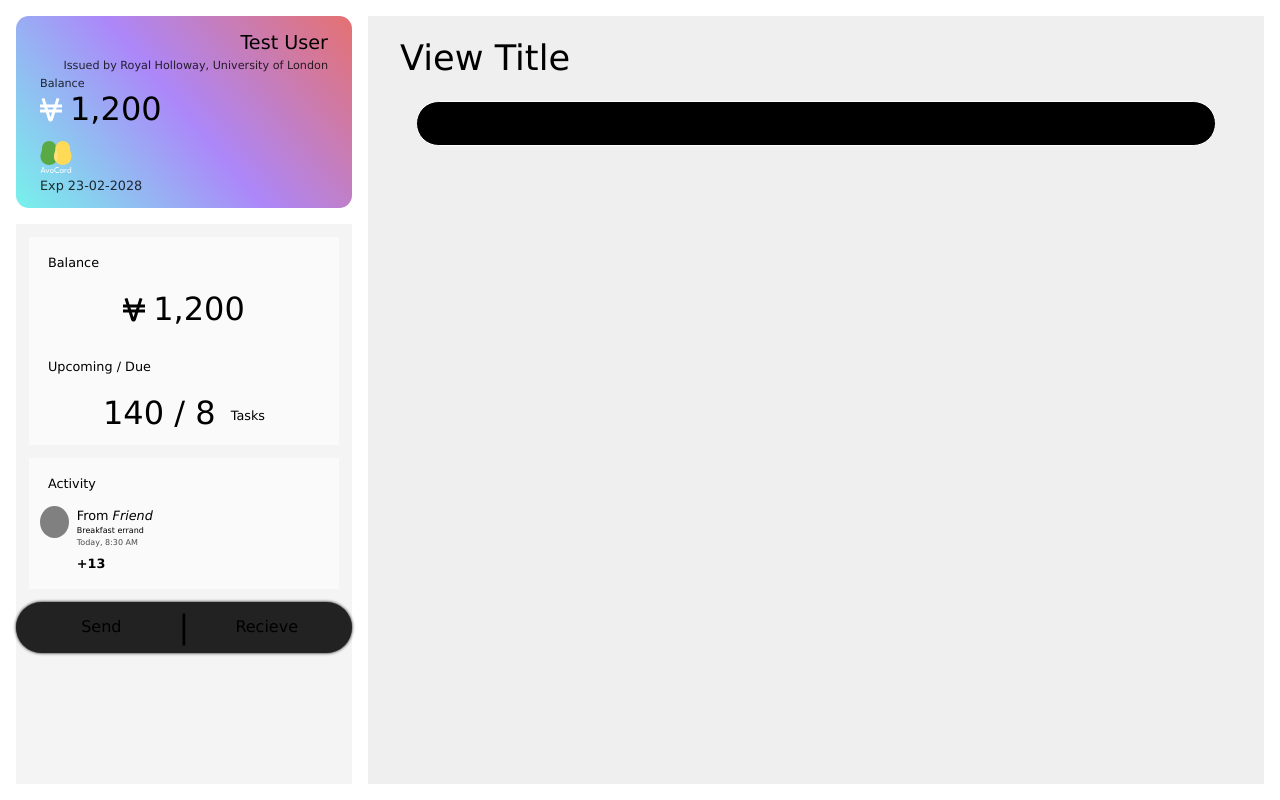
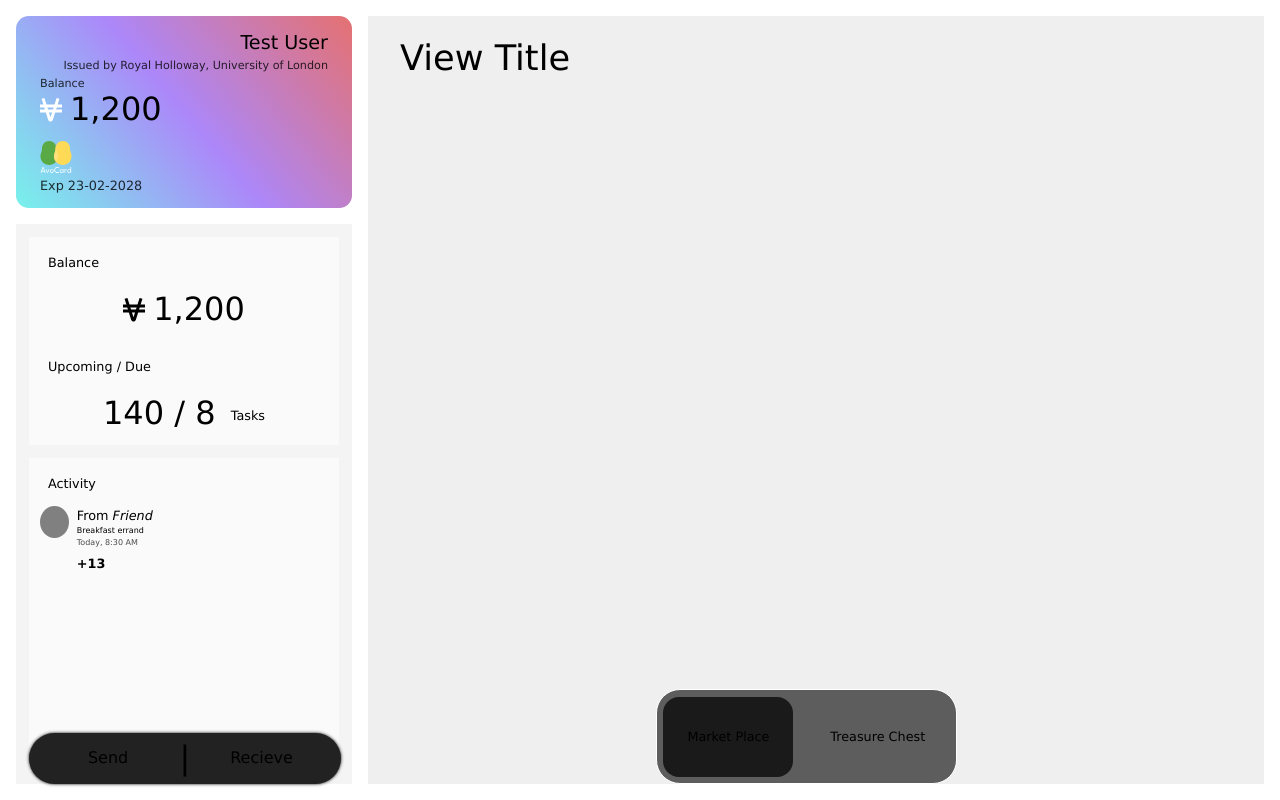
Before and after one commit to royal-hackaway-v7-AA-batteries/AvoCard, a React (Vite) app: page / in a window 1280 px wide. Built offline with nearby package versions, Linux system fonts and the light colour scheme; no server answers; the database is empty.

Commit message:
Implemented NavBar that shows routing between marketplace and treasure views

```diff
--- a/src/App.tsx
+++ b/src/App.tsx
@@ -48,7 +48,7 @@ function App() {
             }
           >
             <Route
-              path="account"
+              path="treasure"
               element={
                 <>
                   <div> HI </div>
--- a/src/components/HomeLayout.scss
+++ b/src/components/HomeLayout.scss
@@ -37,8 +37,16 @@
             background: #F4F4F4;
             height: 100%;
             // margin: .5rem;
+            display: flex;
+            flex-flow: column;
+            position: relative;
+            gap: .8rem;
+            padding: .8rem;
             #send-receive {
-                position: sticky;
+                position: fixed;
+                bottom: 0;
+                margin-bottom: 1rem;
+                width: calc(30vw - 4.5rem);
                 border-radius: 2rem;
                 box-shadow: 0 0 .2rem black;
                 display: flex;
@@ -61,7 +69,7 @@
             }
             & > #balance-data {
                 background: #FAFAFA;
-                margin: .8rem;
+                // margin: .8rem;
                 img {
                     display: inline-block;
                     transform: translateY(-.1rem);
@@ -102,9 +110,11 @@
             & > #activity-summary {
                 color: black;
                 background: #FAFAFA;
-                margin: .8rem;
+                // margin: .8rem;
+                // margin-bottom: 0;
                 padding: .2rem;
                 padding-bottom: .8rem;
+                height: 100%;
                 & > div:nth-child(1) {
                     font-size: .8rem;
                     margin: .8rem 1rem;
@@ -121,31 +131,42 @@
         padding: 1rem 2rem;
         & > #view-title {
             font-size: 2.2rem;
+            color: black;
         }
     }
 }
 
 #navbar {
-    background: black;
-    border-radius: 2rem;
+    background: #5D5D5D;
+    border-radius: 1.5rem;
     margin: 1rem;
     border: .1rem solid white;
-    padding: .2rem .8rem;
+    // padding: 1rem .8rem;
     display: flex;
     justify-content: space-evenly;
     font-weight: 600;
-    position: sticky;
+    position: fixed;
     bottom: 0;
+    left: 50%;
     // left: 1%;
     // right: 1%;
     a {
-        padding: .2rem .5rem;
-        margin: .2rem;
+        padding: 0 1.5rem;
+        margin: .4rem;
         border-radius: 1rem;
         transition: all .2s ease-in-out;
+        height: 5rem;
+        display: flex;
+        flex-flow: column;
+        justify-content: center;
+        // height: 100%;
+        font-weight: 400;
+        font-size: .8rem;
         &:hover {
-            background: rgba(255, 255, 255, .25);
         }
+    }
+    a#focused-tab {
+        background: #1A1A1A;
     }
 }
 
--- a/src/components/HomeLayout.tsx
+++ b/src/components/HomeLayout.tsx
@@ -3,8 +3,11 @@ import "./HomeLayout.scss";
 import Card from "./Card";
 import ActivityRecord from "./ActivityRecord";
 import currencyLogo from "../assets/currency.svg";
+import { useLocation } from "react-router-dom";
 
 const HomeLayout = () => {
+  const LOCATION = useLocation();
+
   return (
     <>
       <div id="home-container">
@@ -55,9 +58,17 @@ const HomeLayout = () => {
         <div id="current-view">
           <div id="view-title">View Title</div>
           <div id="navbar">
-            <a href="./">Home</a>
-            <a href="./dashboard">Dashboard</a>
-            <a href="./account">Account</a>
+            <a href="./" id={LOCATION.pathname === "/" ? "focused-tab" : ""}>
+              Market Place
+            </a>
+            <a
+              href="./treasure"
+              id={
+                LOCATION.pathname.startsWith("/treasure") ? "focused-tab" : ""
+              }
+            >
+              Treasure Chest
+            </a>
           </div>
           <Outlet />
         </div>
```
